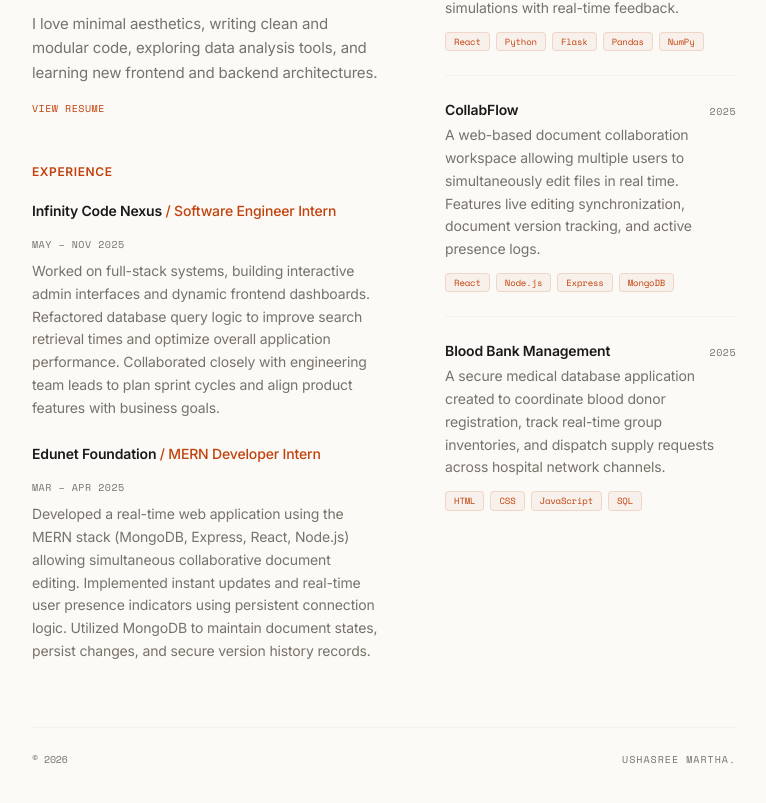
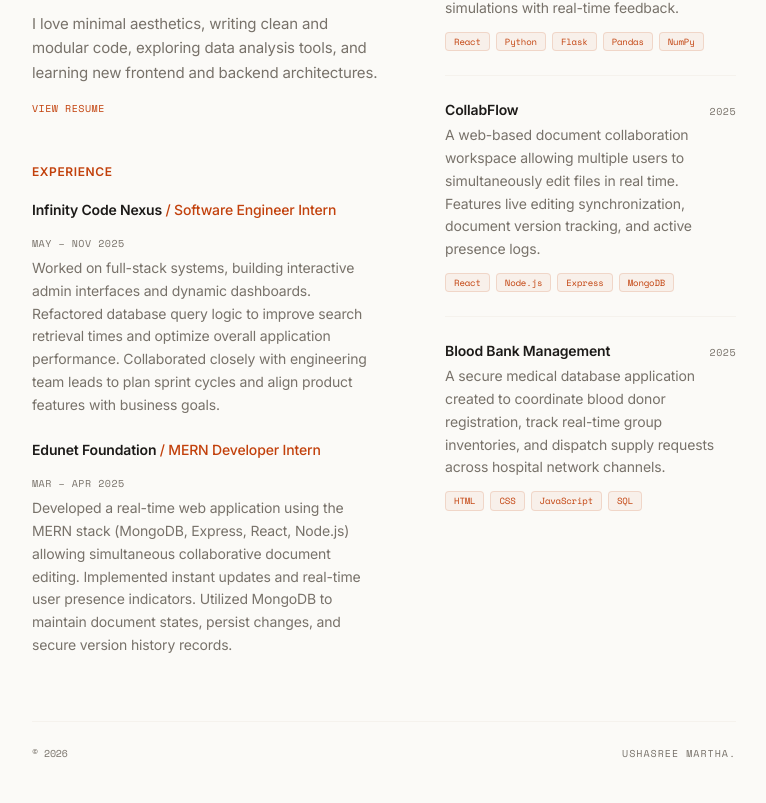
Before and after one commit to Charannsai/client-portfolio, a Next.js app: page / in a window 1280 px wide. Shown: the part 363-1166 px from the top of the page, without its empty margins (256-1022 px from the left). Built offline with nearby package versions, Linux system fonts and the light colour scheme.

Commit message:
feat: add Experience component with professional work history details

```diff
--- a/src/components/Experience.tsx
+++ b/src/components/Experience.tsx
@@ -5,13 +5,13 @@ const experiences = [
     company: "Infinity Code Nexus",
     role: "Software Engineer Intern",
     period: "May – Nov 2025",
-    description: "Worked on full-stack systems, building interactive admin interfaces and dynamic frontend dashboards. Refactored database query logic to improve search retrieval times and optimize overall application performance. Collaborated closely with engineering team leads to plan sprint cycles and align product features with business goals."
+    description: "Worked on full-stack systems, building interactive admin interfaces and dynamic dashboards. Refactored database query logic to improve search retrieval times and optimize overall application performance. Collaborated closely with engineering team leads to plan sprint cycles and align product features with business goals."
   },
   {
     company: "Edunet Foundation",
     role: "MERN Developer Intern",
     period: "Mar – Apr 2025",
-    description: "Developed a real-time web application using the MERN stack (MongoDB, Express, React, Node.js) allowing simultaneous collaborative document editing. Implemented instant updates and real-time user presence indicators using persistent connection logic. Utilized MongoDB to maintain document states, persist changes, and secure version history records."
+    description: "Developed a real-time web application using the MERN stack (MongoDB, Express, React, Node.js) allowing simultaneous collaborative document editing. Implemented instant updates and real-time user presence indicators. Utilized MongoDB to maintain document states, persist changes, and secure version history records."
   }
 ];
 
@@ -19,10 +19,10 @@ export default function Experience() {
   return (
     <div className="flex flex-col gap-6 w-full font-sans">
       {experiences.map((exp) => (
-        <div key={exp.company} className="flex flex-col gap-2">
+        <div key={exp.company} className="flex flex-col gap-1.5 text-left">
           {/* Header Line */}
           <div className="flex justify-between items-baseline gap-4 flex-wrap">
-            <h3 className="text-[14px] font-semibold text-portfolio-text">
+            <h3 className="text-sm font-semibold text-portfolio-text">
               {exp.company} <span className="text-portfolio-accent font-medium">/ {exp.role}</span>
             </h3>
             <span className="font-mono text-[10px] uppercase tracking-wider text-portfolio-muted">
```
